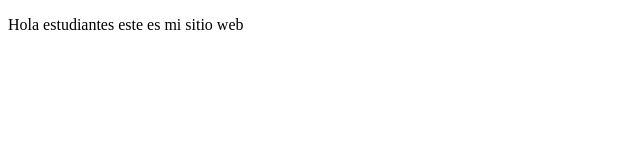
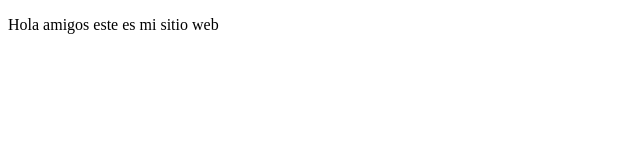
Before and after one commit to jomax96/proyectoDemoCursoPrework, a plain HTML site: page index.html in a window 1280 px wide. Shown: the full height of the page, 0-640 px from the left. Drawn offline with Linux system fonts and the light colour scheme.

Commit message:
cambios agregados al sitio

```diff
--- a/index.html
+++ b/index.html
@@ -8,7 +8,7 @@
  </head>
  <body>
     <P>
-      Hola estudiantes este es mi sitio web
+      Hola amigos este es mi sitio web
     </P>
  </body>
  </html>
```
